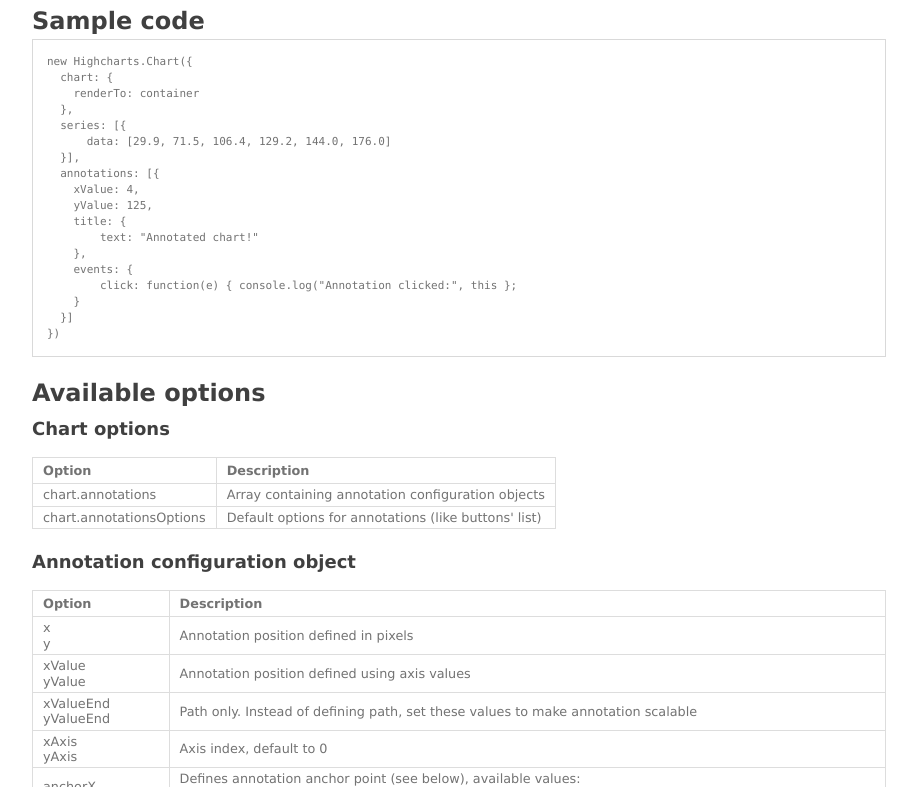
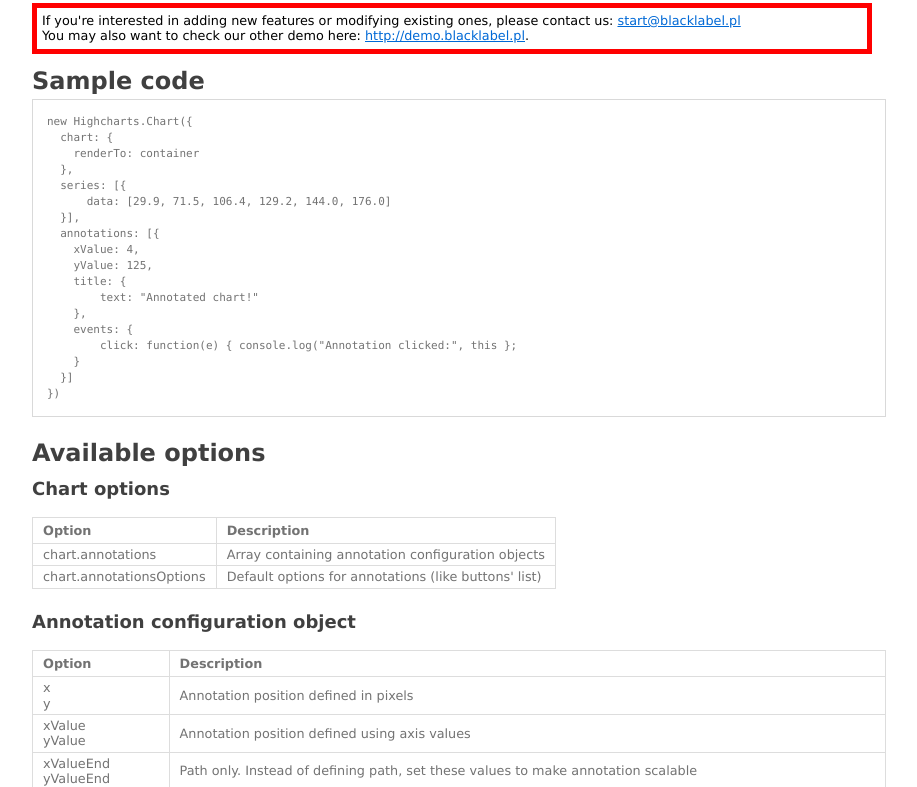
Before and after one commit to blacklabel/annotations, a plain HTML site: page index.html in a window 1280 px wide. Shown: the part 61-848 px from the top of the page, without its empty margins (181-1098 px from the left). Drawn offline with nearby package versions, Linux system fonts and the light colour scheme; a script that the page names is missing.

Commit message:
Update info

```diff
--- a/css/styles.css
+++ b/css/styles.css
@@ -174,6 +174,12 @@
 * {
     -webkit-print-color-adjust: exact;
 }
+div.info {
+	border: 5px solid red;
+	padding: 5px;
+	width: 820px;
+	color: black;
+}
 @media screen and (min-width: 914px) {
     body {
         width: 854px;
--- a/index.html
+++ b/index.html
@@ -17,6 +17,9 @@
 <body>
 
 <h1>Annotations module</h1>
+
+<p><div class="info">If you're interested in adding new features or modifying existing ones, please contact us: <a href="mailto:start@blacklabel.pl"> start@blacklabel.pl </a><br>
+You may also want to check our other demo here: <a href="http://demo.blacklabel.pl">http://demo.blacklabel.pl</a>.</div></p>
 
 <h2>Sample code</h2>
 
```
Also changed, not shown: README.md.
